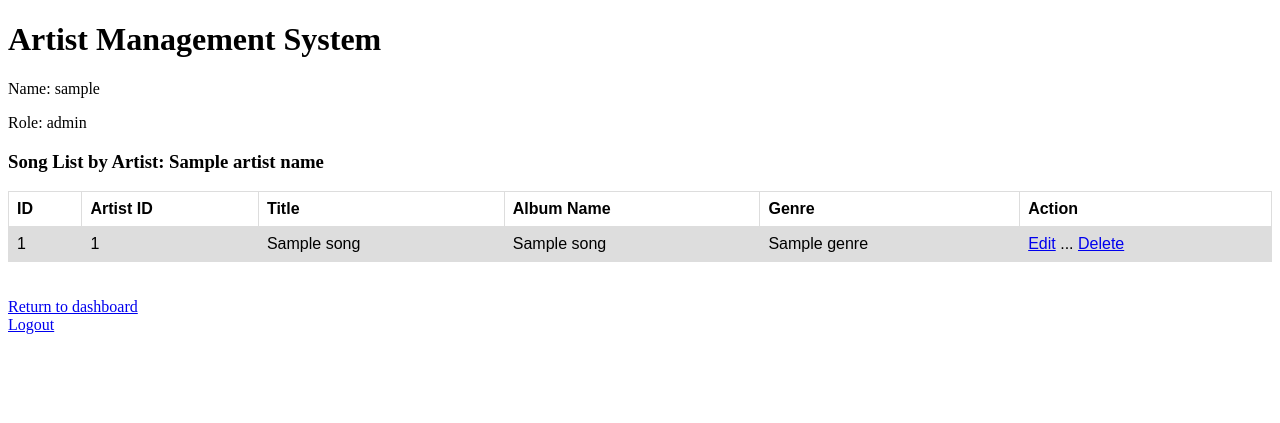
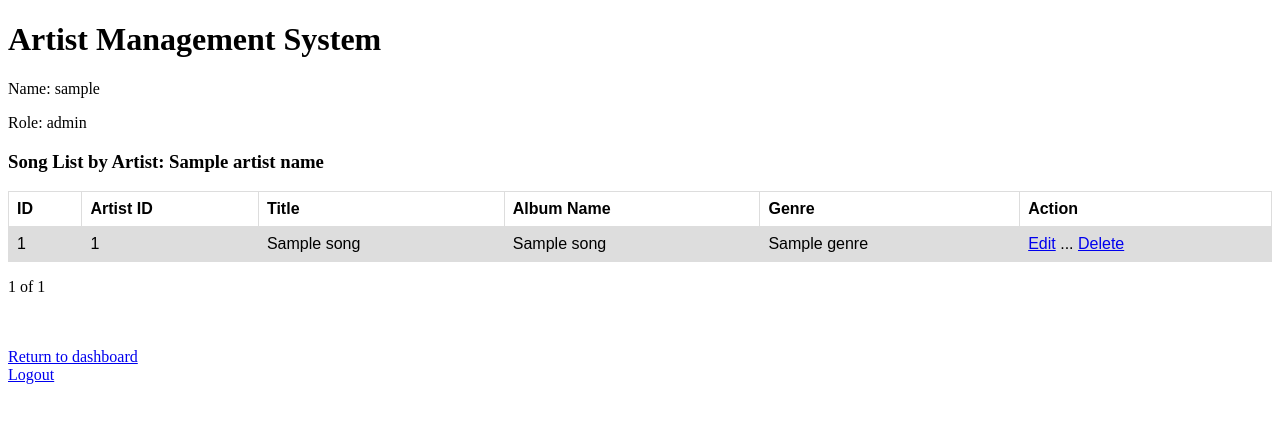
Before and after one commit to Kunjung/Artist-Management-System, a Flask app: template templates/list_artist_songs.html in a window 1280 px wide. Shown: the top 423 px of the page. Run offline with Flask 3, Linux system fonts and the light colour scheme; the template is opened without the code that fills it: most values are stand-ins (such as "Sample title", 1, 10 or a date in 2020); some libraries are stand-ins or nearby versions.

Commit message:
added pagination for music by specific artist

```diff
--- a/app.py
+++ b/app.py
@@ -124,14 +124,24 @@ def delete_artist(id):
 
 @app.route('/list_artist_songs/<artist_id>')
 def list_artist_songs(artist_id):
+    page = request.args.get('page', 1)
+    page = int(page)
+    print("page: ", page)
     cursor = create_cursor()
     cursor.execute(f"SELECT * FROM artist WHERE id={artist_id}")
     artist_info = cursor.fetchone()
     if artist_info:
+        offset = PAGINATION_SIZE * (page - 1)
+        print("offset: ", offset)
         artist_name = artist_info['name']
-        cursor.execute(f"SELECT * FROM music WHERE artist_id={artist_id}")
+        cursor.execute(f"SELECT * FROM music WHERE artist_id={artist_id} LIMIT {PAGINATION_SIZE} OFFSET {offset}")
         songlist = cursor.fetchall()
-        return render_template("list_artist_songs.html", artist_name=artist_name, songlist=songlist)
+        cursor.execute(f"SELECT count(*) as count FROM music WHERE artist_id={artist_id}")
+        total_music_count = cursor.fetchone()['count']
+        print("total_music_count: ", total_music_count)
+        total_page = math.ceil(total_music_count / PAGINATION_SIZE)
+        print("total_page: ", total_page)
+        return render_template("list_artist_songs.html", artist_id=artist_id, artist_name=artist_name, songlist=songlist, total_page=total_page, current_page=page)
     else:
         return f"Artist not found: {artist_id}"
 
--- a/templates/list_artist_songs.html
+++ b/templates/list_artist_songs.html
@@ -27,7 +27,15 @@
     </tr>
     {% endfor %}
   </table>
-
+  <p>
+    {% if current_page > 1 %}
+      <a href="{{url_for('list_artist_songs', artist_id=artist_id)}}?page={{current_page-1}}">Prev</a>
+    {% endif %}
+    <span>{{current_page}} of {{total_page}}</span>
+    {% if current_page < total_page %}
+      <a href="{{url_for('list_artist_songs', artist_id=artist_id)}}?page={{current_page+1}}">Next</a>
+    {% endif %}
+  </p>
   <br/>
   <br/>
   <a href="{{url_for('dashboard')}}">Return to dashboard</a>
```
